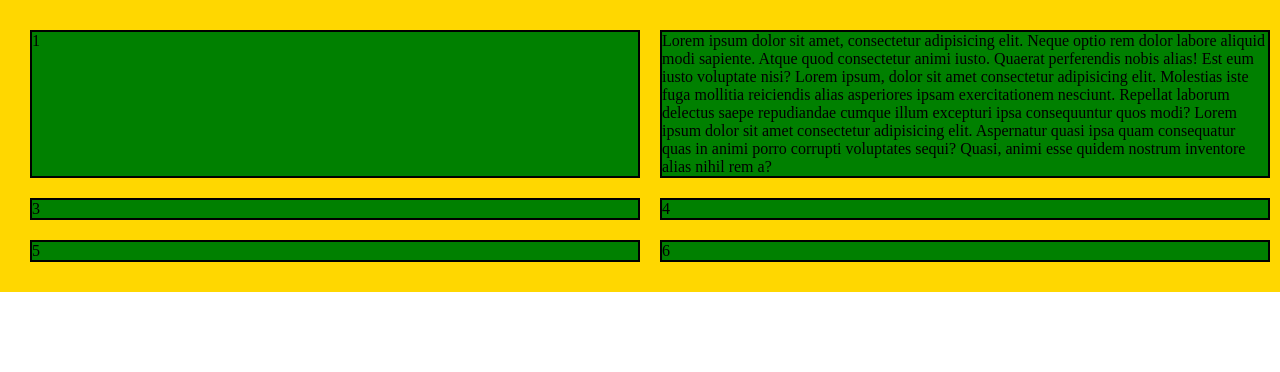
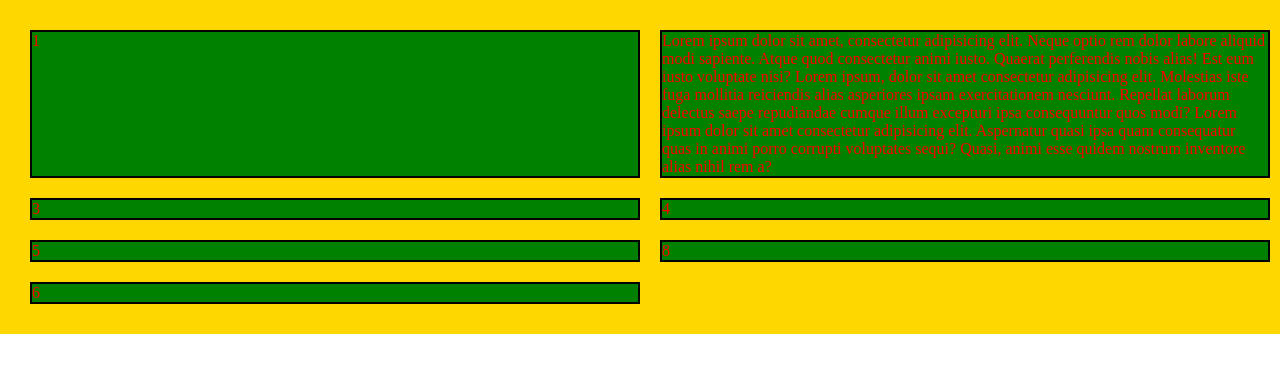
Before and after one commit to dawtomWp/grid-project, a plain HTML site: page index.html in a window 1280 px wide. Drawn offline with Linux system fonts and the light colour scheme.

Commit message:
grid1 refactor

```diff
--- a/index.html
+++ b/index.html
@@ -16,7 +16,13 @@
         <div class="child">3</div>
         <div class="child">4</div>
         <div class="child">5</div>
+        <div class="child">8</div>
         <div class="child">6</div>
+
+        <!-- ul>li.klasa2*7>a.klasa1 -->
+
+
+
     </div>
 
 </body>
--- a/scss/main.scss
+++ b/scss/main.scss
@@ -15,6 +15,7 @@
 
 .child {
     background-color: green;
+    color: red;
     border: 2px solid black;
 }
 
@@ -76,6 +77,7 @@
 
 .parent-area {
   display: grid;
+  background-color: gold;
   grid-template-areas:
   "one one one one"
   "two two three three"
```
Also changed, not shown: css/main.css, 1 other file.
